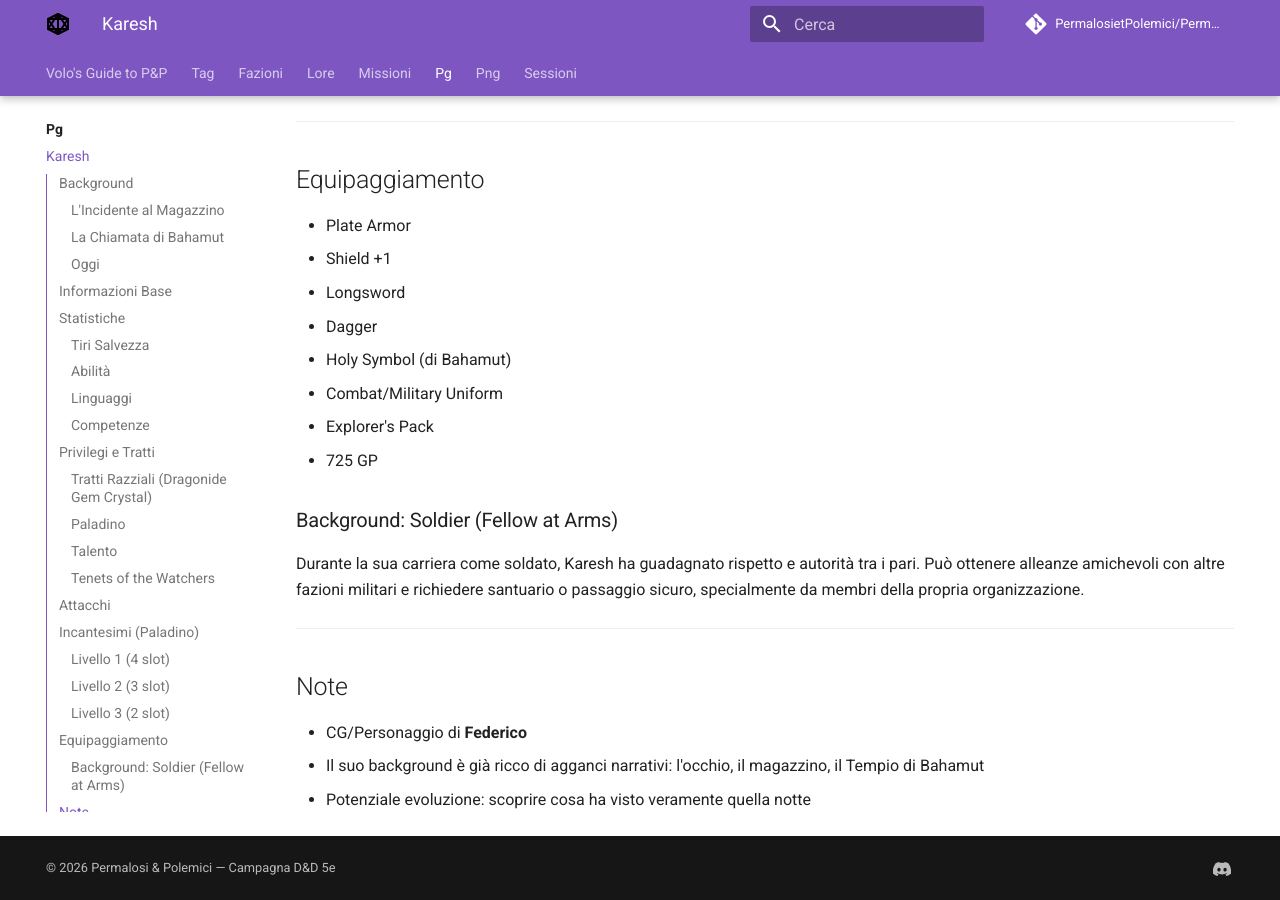
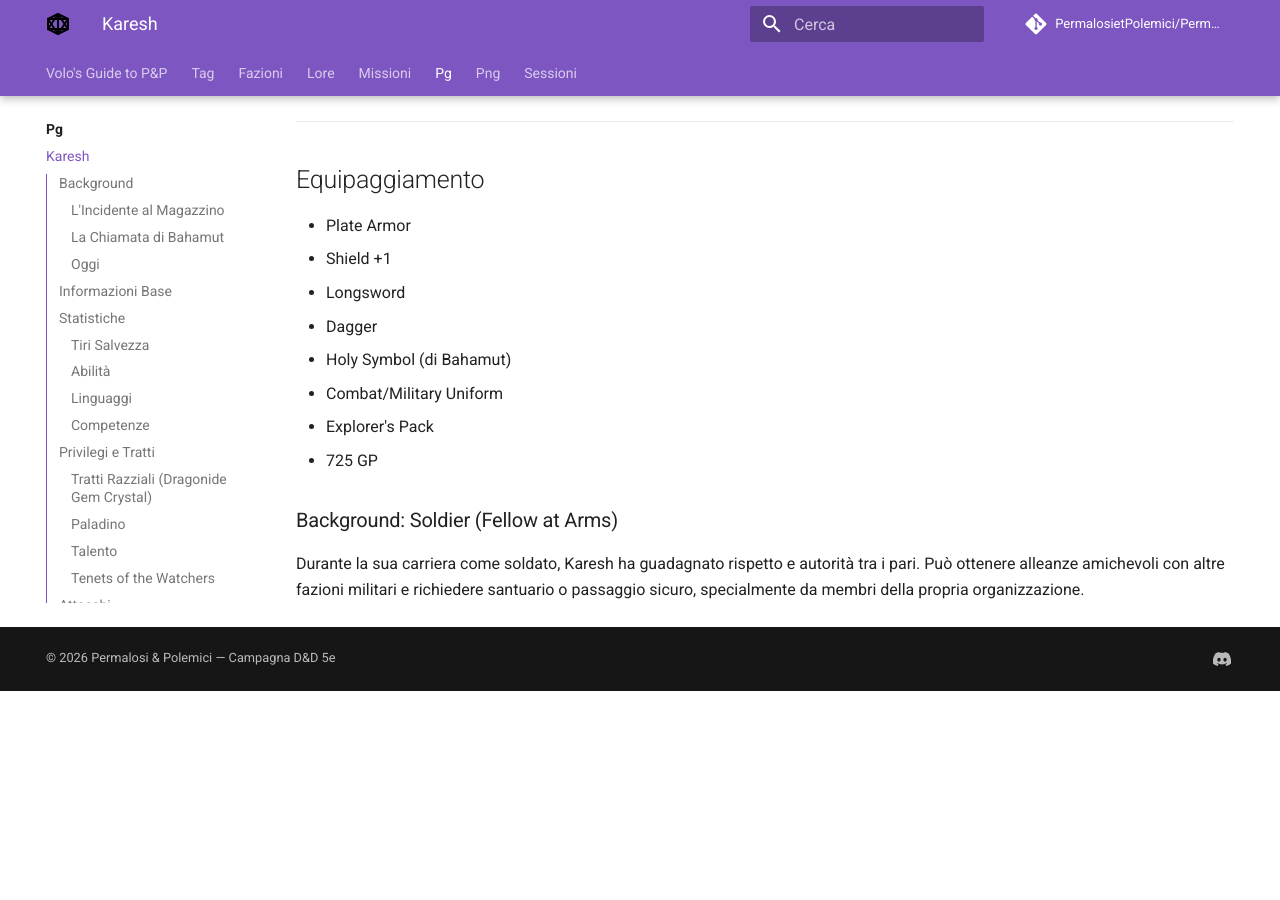
Before and after one commit to PermalosietPolemici/PermalosietPolemici.github.io, an MkDocs documentation site: the page built from docs/pg/karesh.md, in a window 1280 px wide and 900 px high, scrolled down 5476 px. Built offline with MkDocs 1.6.1 and Material for MkDocs 9.7.7, drawn with Linux system fonts in a browser that asks for light colours; comment, search, counter and statistics services are not loaded; after the commit the page ends 6167 px from its top, so only the background shows below that.

Commit message:
Karesh: rimosse note in fondo

```diff
--- a/docs/pg/karesh.md
+++ b/docs/pg/karesh.md
@@ -174,11 +174,3 @@ Armi: marziali, semplici
 
 ### Background: Soldier (Fellow at Arms)
 Durante la sua carriera come soldato, Karesh ha guadagnato rispetto e autorità tra i pari. Può ottenere alleanze amichevoli con altre fazioni militari e richiedere santuario o passaggio sicuro, specialmente da membri della propria organizzazione.
-
----
-
-## Note
-
-- CG/Personaggio di **Federico**
-- Il suo background è già ricco di agganci narrativi: l'occhio, il magazzino, il Tempio di Bahamut
-- Potenziale evoluzione: scoprire cosa ha visto veramente quella notte
```
